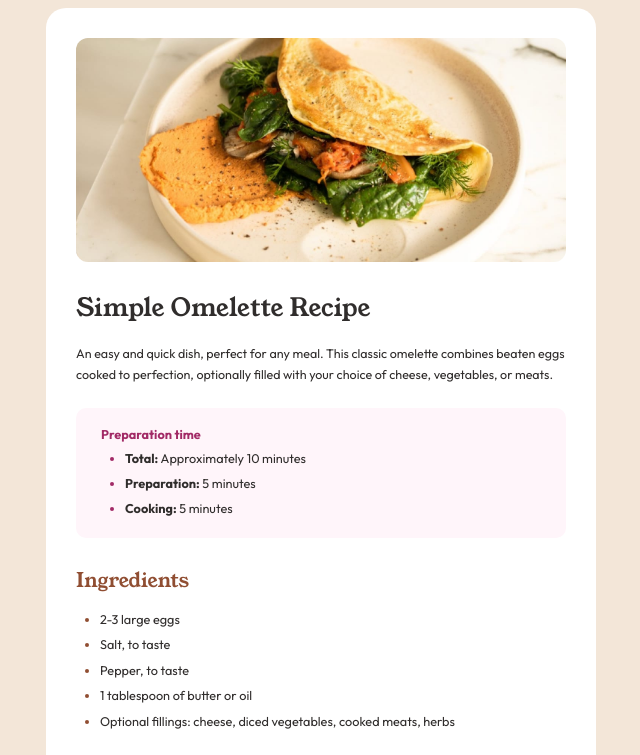
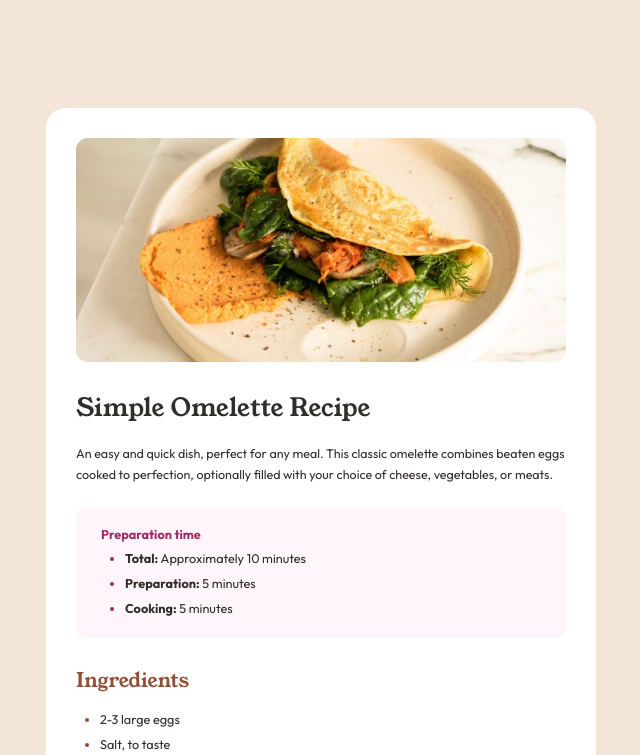
Before and after one commit to Adkasy/4.recipe-page-main, a plain HTML site: page index.html in a window 1280 px wide. Shown: the top 755 px of the page, without its empty margins (319-959 px from the left). Drawn offline with Linux system fonts and the light colour scheme.

Commit message:
Seoncd commit

```diff
--- a/style.css
+++ b/style.css
@@ -12,6 +12,10 @@ body {
     display: flex;
     justify-content: center;
     align-items: center;
+    padding-top: 100px;
+    padding-bottom: 100px;
+    /* width: auto;
+    height: 100vh; */
 }
 
 .container {
```
